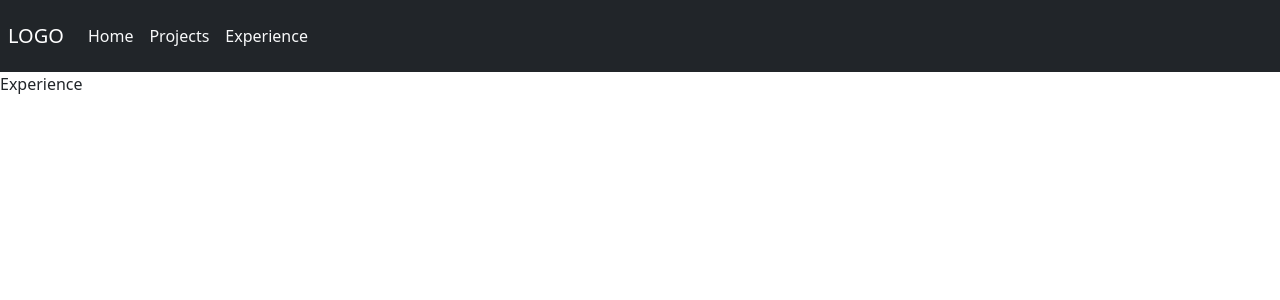
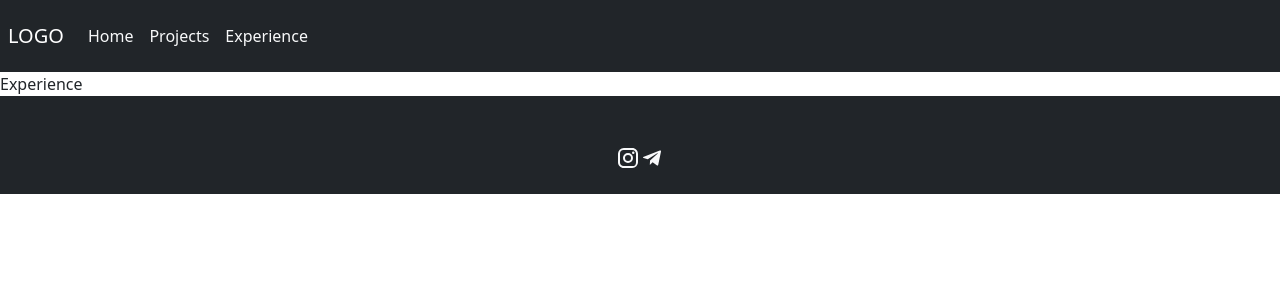
Before and after one commit to Poursha98/porfolio-site-react, a React (Vite) app: page /experience in a window 1280 px wide. Shown: the top 300 px of the page. Built offline with nearby package versions, Linux system fonts and the light colour scheme.

Commit message:
footer basic shape

```diff
--- a/src/App.jsx
+++ b/src/App.jsx
@@ -4,7 +4,7 @@ import Home from './pages/Home.jsx'
 import Projects from './pages/Projects.jsx'
 import Experience from './pages/Experience.jsx'
 import Navigation from "./components/Navigation.jsx";
-
+import Footer from "./components/Footer.jsx";
 
 function App() {
 
@@ -17,8 +17,8 @@ function App() {
         <Route path={'/'} element={<Home/>}/>
         <Route path='/projects' element={<Projects/>}></Route>
         <Route path='/experience' element={<Experience/>}></Route>
-        <Route></Route>
       </Routes>
+      <Footer/>
     </Router>
     </>
   )
--- /dev/null
+++ b/src/components/Footer.jsx
@@ -0,0 +1,16 @@
+import InstagramIcon from '@mui/icons-material/Instagram'
+import TelegramIcon from '@mui/icons-material/Telegram';
+function Footer() {
+    return (
+        <footer className='bg-dark text-light pt-5 pb-4'>
+            <div className='container text-center text-md-start'>
+                <div className='d-flex justify-content-center text-md-start'>
+            <div><InstagramIcon/></div>
+            <div><TelegramIcon/></div>
+                </div>
+            </div>
+        </footer>
+    )
+}
+
+export default Footer
```
